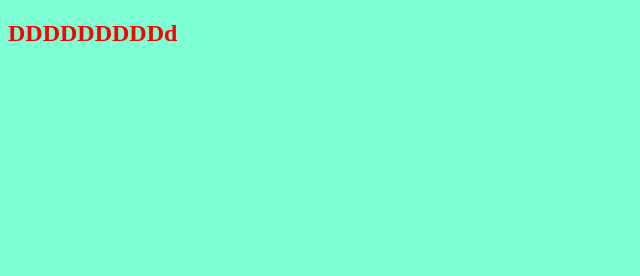
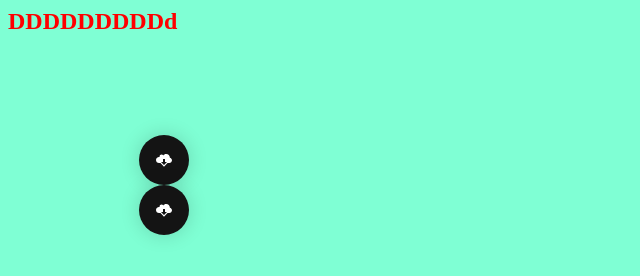
Before and after one commit to Maxoverking/resume, a website built with Parcel: page src/index.html in a window 1280 px wide. Shown: the whole page, without its empty margins (0-640 px from the left). Built offline with nearby package versions, Linux system fonts and the light colour scheme.

Commit message:
Add GSAP

```diff
--- a/src/index.html
+++ b/src/index.html
@@ -9,5 +9,6 @@
 </head>
 <body>
     <include src="./partials/header.html"></include>
+    <script src="./index.js" type="module"></script>
 </body>
 </html>
--- a/src/index.js
+++ b/src/index.js
@@ -1 +1,2 @@
-import "./sass/main.scss"
+import './sass/main.scss';
+import './js/loadPage';
--- /dev/null
+++ b/src/js/loadPage.js
@@ -0,0 +1,21 @@
+import { gsap } from 'gsap';
+
+const box = document.querySelectorAll('.btn-download');
+
+console.log('🚀  box:', box);
+
+gsap.to(box, {
+  x: 100,
+  y: 100,
+  // background:"red",
+  //   resize: 200,
+  duration: 2,
+  delay: 0.5,
+  //   repeat: 5,
+  //   repeatDelay: 2,
+  stagger: 1,
+  //   paused:true,
+  onComplete: function (params) {
+    console.log('object');
+  },
+});
--- a/src/partials/header.html
+++ b/src/partials/header.html
@@ -1,3 +1,22 @@
 <header>
     <h2 class="header">DDDDDDDDDd</h2>
+    <!-- <input type="text" name="text" class="input">
+    <input type="text" name="text" class="input">
+    <input type="text" name="text" class="input"> -->
+<div class="btn-download">
+    <button class="download-resume">
+        <svg class="cloud-download" width="16px" height="16px">
+            <use href="./icons/icons-header.svg#cloud-download"></use>
+        </svg>
+    </button>
+</div>
+<div class="btn-download">
+    <button class="download-resume">
+        <svg class="cloud-download" width="16px" height="16px">
+            <use href="./icons/icons-header.svg#cloud-download"></use>
+        </svg>
+    </button>
+</div>
+
+
 </header>
--- a/src/sass/components/_header.scss
+++ b/src/sass/components/_header.scss
@@ -1,3 +1,81 @@
-.header{
-    color: red;
+.header {
+  color: red;
 }
+// .input {
+//   max-width: 190px;
+//   width: 40px;
+//   height: 40px;
+//   outline: none;
+//   margin: 5px;
+//   transition: 0.5s;
+//   border: none;
+//   border-radius: 10px;
+//   padding: 10px;
+//   text-align: center;
+//   overflow: hidden;
+//   white-space: nowrap;
+//   text-overflow: ellipsis;
+//   transform: rotate(90deg);
+// }
+
+// input:focus {
+//   width: 150px;
+//   transform: rotate(0);
+// }
+.btn-download {
+  display: flex;
+  justify-content: center;
+  width: 112px;
+}
+.download-resume {
+  width: 50px;
+  height: 50px;
+  border-radius: 50%;
+  background-color: rgb(20, 20, 20);
+  border: none;
+  font-weight: 600;
+  display: flex;
+  align-items: center;
+  justify-content: center;
+  box-shadow: 0px 0px 20px rgba(0, 0, 0, 0.164);
+  cursor: pointer;
+  transition-duration: 0.3s;
+  overflow: hidden;
+  position: relative;
+}
+
+.cloud-download {
+  width: 16px;
+  transition-duration: 0.3s;
+}
+
+.download-resume:hover {
+  width: 110px;
+  border-radius: 34px;
+  transition-duration: 0.3s;
+  background-color: rgb(255, 69, 69);
+  align-items: center;
+}
+
+.download-resume:hover .cloud-download {
+  width: 50px;
+  transition-duration: 0.3s;
+  transform: translateY(86%);
+  //   display: none;
+}
+
+.download-resume::before {
+  position: absolute;
+  top: -28px;
+  content: 'Download Resume PDF';
+  color: white;
+  transition-duration: 0.3s;
+  font-size: 2px;
+}
+
+.download-resume:hover::before {
+  font-size: 13px;
+  opacity: 1;
+  transform: translateY(30px);
+  transition-duration: 0.3s;
+}
--- a/src/sass/main.scss
+++ b/src/sass/main.scss
@@ -1,4 +1,4 @@
-body {
-  background-color: aquamarine;
-}
+@import './utils/normalize';
+@import './utils/variables';
+@import './utils/basic_set-up';
 @import './components/header';
--- /dev/null
+++ b/src/sass/utils/_basic_set-up.scss
@@ -0,0 +1,3 @@
+body {
+  background-color: aquamarine;
+}
--- /dev/null
+++ b/src/sass/utils/_normalize.scss
@@ -0,0 +1,28 @@
+button {
+  cursor: pointer;
+}
+
+h1,
+h2,
+h3,
+h4,
+p {
+  margin: 0;
+  padding: 0;
+}
+
+ul,
+li {
+  padding: 0;
+  margin: 0;
+  list-style: none;
+}
+a {
+  text-decoration: none;
+  color: inherit;
+}
+img {
+  display: block;
+  max-width: 100%;
+  height: auto;
+}
```
Also changed, not shown: package.json (+6 -3 lines), src/icons/icons-header.svg (added), src/sass/main.css, src/sass/utils/_variables.scss (added), 2 other files.
